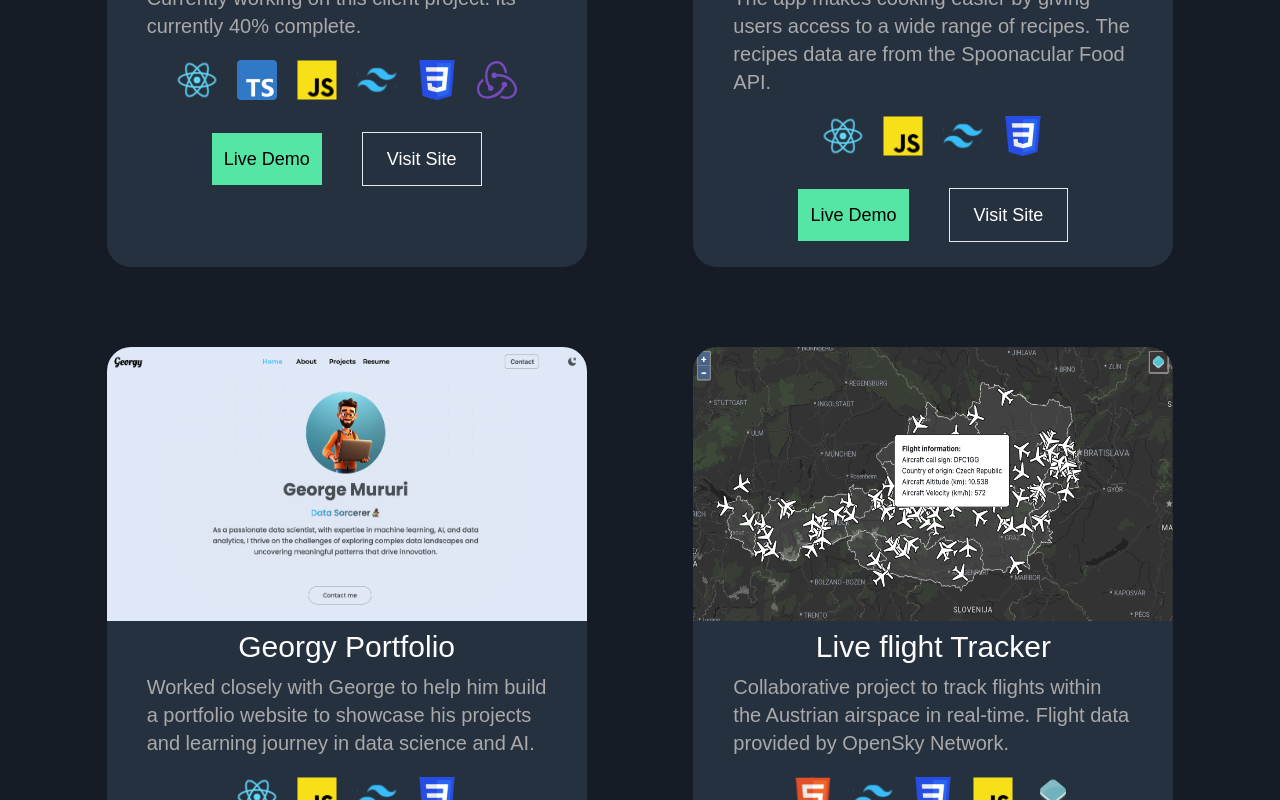
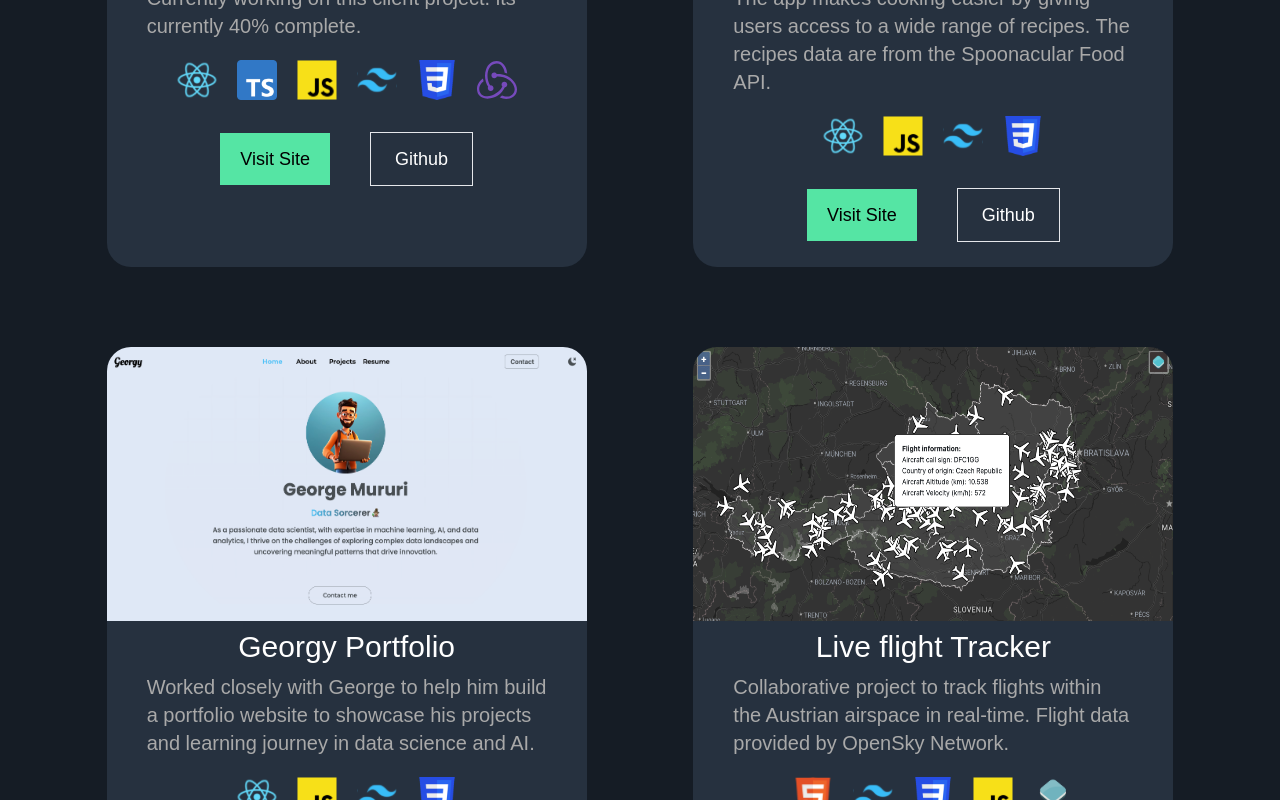
Before and after one commit to Nimrod2022/portfolio-mandela, a React (Vite) app: page / in a window 1280 px wide. Shown: the part 2320-3120 px from the top of the page. Built offline with nearby package versions, Linux system fonts and the light colour scheme; a web font is replaced by a local one.

Commit message:
video button action to visit site + github

```diff
--- a/src/components/Projects/Projects.jsx
+++ b/src/components/Projects/Projects.jsx
@@ -91,10 +91,12 @@ const Projects = ({ darkMode }) => {
                 technologies={project.technologies}
                 siteurl={project.siteurl}
                 videourl={project.videourl}
+                githubURL={project.githubURL}
                 darkMode={darkMode}
                 handleModal={() => handleModal(project.videourl)}
                 handleVisitSite={handleVisitSite}
                 isNew={index < 2 && project.isNew}
+
               />
             ))}
           </div>
--- a/src/components/Projects/ProjectsDiv.jsx
+++ b/src/components/Projects/ProjectsDiv.jsx
@@ -7,13 +7,11 @@ const ProjectsDiv = ({
   image,
   technologies,
   siteurl,
-  videourl,
+  githubURL,
   isNew,
   handleModal,
   handleVisitSite,
 }) => {
-
-
   return (
     <div className="relative   md:w-[45%]  md:px-0 px-5 rounded-none md:rounded-3xl md:my-5   overflow-hidden hover:scale-105 transition-transform duration-300 ease-in-out">
       {isNew && (
@@ -46,18 +44,19 @@ const ProjectsDiv = ({
           <button
             className={`${
               darkMode ? "live-demo-dark" : "live-demo-light"
-            } text-md md:text-lg md:mr-10 mr-8 px-3 py-2 md:py-3 hover:bg-[#00142D] hover:text-white dark:hover:bg-[#00A359]`}
-            type="button"
-            onClick={handleModal}
-          >
-            Live Demo
-          </button>
-          <button
-            className="visit-site border text-md md:text-lg px-3 md:px-6 py-2 md:py-3 text-white hover:border-none hover:bg-[#00142D] "
+            } text-md md:text-lg md:mr-10 mr-8 px-5 py-2 md:py-3 hover:bg-[#00142D] hover:text-white dark:hover:bg-[#00A359]`}
             type="button"
             onClick={() => handleVisitSite(siteurl)}
           >
             Visit Site
+          </button>
+
+          <button
+            className="visit-site border text-md md:text-lg px-3 md:px-6 py-2 md:py-3 text-white hover:border-none hover:bg-[#00142D] "
+            type="button"
+            onClick={() => handleVisitSite(githubURL)}
+          >
+            Github
           </button>
         </div>
       </div>
--- a/src/components/Projects/data.json
+++ b/src/components/Projects/data.json
@@ -13,6 +13,7 @@
       "/assets/redux.svg"
     ],
     "siteurl": "https://penton-consulting.vercel.app/",
+    "githubURL": "https://github.com/Nimrod2022/penton-consulting",
     "videourl": "EB4lEiqC-Vs",
     "isNew": true
   },
@@ -28,6 +29,7 @@
       "/assets/css.svg"
     ],
     "siteurl": "https://github.com/Nimrod2022/yam-yarn-recipe-app",
+    "githubURL": "https://github.com/Nimrod2022/yam-yarn-recipe-app",
     "videourl": "f6UsmLwqJfk",
     "isNew": false
   },
@@ -44,6 +46,7 @@
       "/assets/css.svg"
     ],
     "siteurl": "https://georgy-nine.vercel.app/",
+    "githubURL": "https://github.com/Nimrod2022/georgy",
     "videourl": "Iq2YYav6VNc",
     "isNew": false
   },
@@ -60,7 +63,8 @@
       "/assets/js.svg",
       "/assets/open-layers.png"
     ],
-    "siteurl": "https://github.com/AdianDawuda/FlightMap",
+    "siteurl": "https://www.youtube.com/watch?v=pPmXrpDscB4&t=6s",
+    "githubURL": "https://github.com/Nimrod2022/penton-consulting",
     "videourl": "pPmXrpDscB4",
     "isNew": false
   },
@@ -76,7 +80,8 @@
       "/assets/geoserver.png",
       "/assets/tailwind.svg"
     ],
-    "siteurl": "https://github.com/Nimrod2022/final-UATE",
+    "siteurl": "https://www.youtube.com/watch?v=zU8ddPpc8t8&t=1s",
+    "githubURL": "https://github.com/Nimrod2022/penton-consulting",
     "videourl": "zU8ddPpc8t8",
     "isNew": false
   },
@@ -92,6 +97,7 @@
       "/assets/css.svg"
     ],
     "siteurl": "https://kibetnimrod.com",
+    "githubURL": "https://github.com/Nimrod2022/portfolio-mandela",
     "videourl": "iQ7xKSjbojg",
 
     "isNew": false
```
